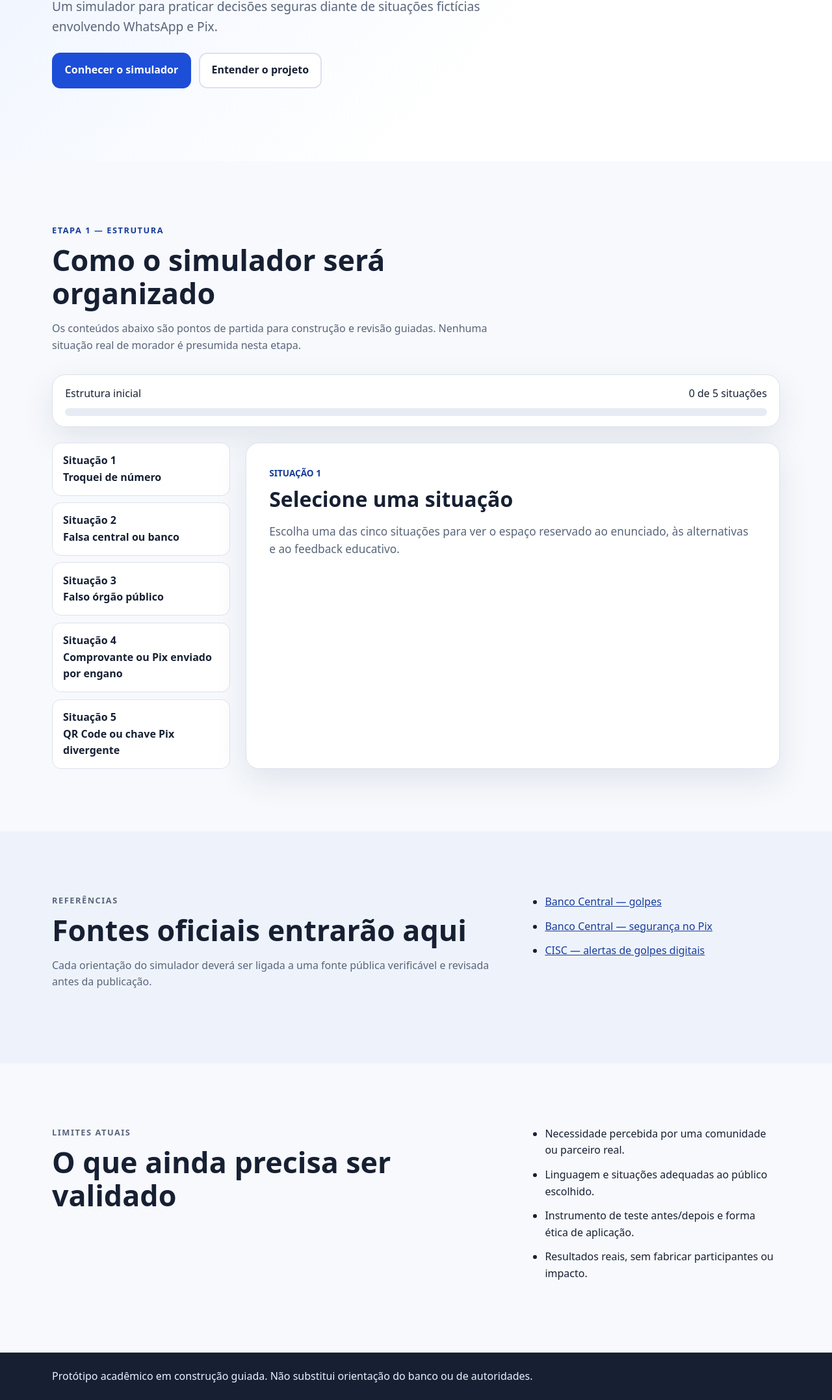
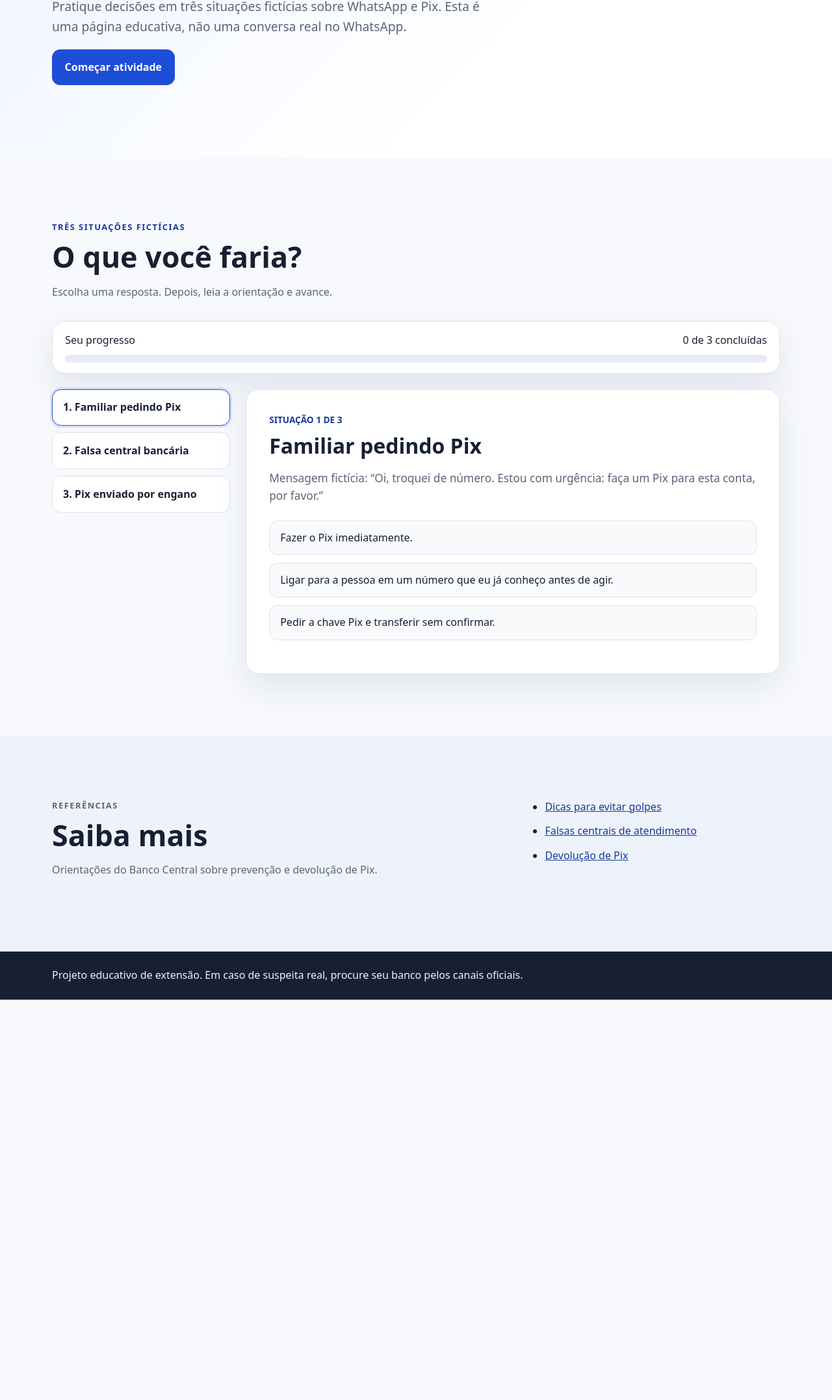
Before and after one commit to samuelfelipedaserraabreu/bairro-sem-golpes, a plain HTML site: page index.html in a window 1280 px wide. Shown: the part 515-2669 px from the top of the page at 65% size. After the commit the page ends 2053 px from the top, so only its background shows below. Drawn offline with Linux system fonts and the light colour scheme.

Commit message:
Implementar atividade educativa para piloto

```diff
--- a/app.js
+++ b/app.js
@@ -1,99 +1,20 @@
 const scenarios = [
-  {
-    title: 'Troquei de número',
-    prompt: 'Espaço reservado para uma mensagem fictícia em que alguém conhecido pede uma transferência urgente.',
-  },
-  {
-    title: 'Falsa central ou banco',
-    prompt: 'Espaço reservado para uma situação fictícia envolvendo pedido de código, senha ou acesso ao dispositivo.',
-  },
-  {
-    title: 'Falso órgão público',
-    prompt: 'Espaço reservado para uma mensagem fictícia com identidade visual, link e cobrança urgente.',
-  },
-  {
-    title: 'Comprovante ou Pix enviado por engano',
-    prompt: 'Espaço reservado para uma situação fictícia em que a pessoa pede devolução antes da conferência.',
-  },
-  {
-    title: 'QR Code ou chave Pix divergente',
-    prompt: 'Espaço reservado para praticar a conferência do destinatário antes da confirmação.',
-  },
+ {title:'Familiar pedindo Pix',prompt:'Mensagem fictícia: “Oi, troquei de número. Estou com urgência: faça um Pix para esta conta, por favor.”',options:['Fazer o Pix imediatamente.','Ligar para a pessoa em um número que eu já conheço antes de agir.','Pedir a chave Pix e transferir sem confirmar.'],safe:1,explanation:'Confirme a identidade por um número ou canal que você já conhece. Foto e urgência não provam quem enviou a mensagem. Não faça uma transferência apenas porque o contato pediu.'},
+ {title:'Falsa central bancária',prompt:'Mensagem fictícia: “Somos do seu banco. Há uma operação suspeita. Envie seu código de acesso ou faça um Pix para uma conta segura.”',options:['Enviar o código para resolver logo.','Fazer o Pix para a conta indicada.','Não enviar códigos nem dinheiro; contatar o banco por um canal oficial que eu mesmo procurei.'],safe:2,explanation:'Encerre o contato suspeito e procure o banco por um canal oficial independente. Não forneça senhas ou códigos, não clique em links recebidos e não faça Pix para uma suposta conta segura.'},
+ {title:'Pix enviado por engano',prompt:'Mensagem fictícia: “Fiz um Pix por engano para você. Devolva agora para esta outra chave.” A pessoa envia um comprovante.',options:['Conferir o extrato no aplicativo do banco e, se o Pix existir, usar a função de devolução da transação ou pedir orientação ao banco.','Acreditar no comprovante e transferir para a outra chave.','Devolver para qualquer conta indicada, sem conferir o extrato.'],safe:0,explanation:'Confira o recebimento no extrato, pois comprovantes podem ser falsos. Se for devolver, use a função de devolução vinculada à transação no aplicativo do banco; não faça um novo Pix para outra conta. Em caso de dúvida, contate o banco.'}
 ];
-
-const list = document.querySelector('#scenario-list');
-const kicker = document.querySelector('#scenario-kicker');
-const title = document.querySelector('#scenario-title');
-const prompt = document.querySelector('#scenario-prompt');
-const options = document.querySelector('#scenario-options');
-const feedback = document.querySelector('#scenario-feedback');
-const progressText = document.querySelector('#progress-text');
-const progressCount = document.querySelector('#progress-count');
-const progressBar = document.querySelector('#progress-bar');
-
-let selectedIndex = -1;
-
-function renderScenarioList() {
-  list.innerHTML = scenarios
-    .map(function (scenario, index) {
-      return [
-        '<button class="scenario-button" type="button" data-index="',
-        index,
-        '" aria-current="',
-        index === selectedIndex,
-        '"><span>Situação ',
-        index + 1,
-        '</span><br />',
-        scenario.title,
-        '</button>',
-      ].join('');
-    })
-    .join('');
-
-  list.querySelectorAll('[data-index]').forEach(function (button) {
-    button.addEventListener('click', function () {
-      selectScenario(Number(button.dataset.index));
-    });
-  });
+const list=document.querySelector('#scenario-list'), kicker=document.querySelector('#scenario-kicker'), title=document.querySelector('#scenario-title'), prompt=document.querySelector('#scenario-prompt'), options=document.querySelector('#scenario-options'), feedback=document.querySelector('#scenario-feedback'), next=document.querySelector('#next'), finish=document.querySelector('#finish');
+let index=0, answers=[];
+function render(){
+ const s=scenarios[index]; kicker.textContent='Situação '+(index+1)+' de 3';title.textContent=s.title;prompt.textContent=s.prompt;feedback.hidden=true;next.hidden=true;
+ list.replaceChildren();scenarios.forEach((item,i)=>{const el=document.createElement('div');el.className='scenario-button';el.textContent=(i+1)+'. '+item.title+(i<answers.length?' ✓':'');if(i===index)el.setAttribute('aria-current','true');list.append(el)});
+ options.replaceChildren();s.options.forEach((option,i)=>{const button=document.createElement('button');button.type='button';button.className='option-button';button.textContent=option;button.addEventListener('click',()=>choose(i));options.append(button)});
+ document.querySelector('#progress-count').textContent=answers.length+' de 3 concluídas';document.querySelector('#progress-bar').style.width=(answers.length/3*100)+'%';
 }
-
-function selectScenario(index) {
-  selectedIndex = index;
-  const scenario = scenarios[index];
-
-  kicker.textContent = 'Situação ' + (index + 1);
-  title.textContent = scenario.title;
-  prompt.textContent = scenario.prompt;
-  options.innerHTML = [
-    '<button class="option-button" type="button" data-feedback="safe">Eu pararia e confirmaria por outro canal.</button>',
-    '<button class="option-button" type="button" data-feedback="review">Eu ainda precisaria analisar melhor antes de agir.</button>',
-    '<button class="option-button" type="button" data-feedback="unknown">Não sei qual seria a atitude mais segura.</button>',
-  ].join('');
-
-  feedback.hidden = true;
-  feedback.textContent = '';
-
-  options.querySelectorAll('[data-feedback]').forEach(function (button) {
-    button.addEventListener('click', function () {
-      showFeedback(button.dataset.feedback);
-    });
-  });
-
-  progressText.textContent = 'Situação selecionada';
-  progressCount.textContent = (index + 1) + ' de ' + scenarios.length + ' situações';
-  progressBar.style.width = (((index + 1) / scenarios.length) * 100) + '%';
-  renderScenarioList();
-}
-
-function showFeedback(type) {
-  const messages = {
-    safe: 'Feedback inicial: confirmar por um canal independente é uma hipótese de resposta segura. O motivo e os sinais concretos desta situação ainda serão construídos e revisados.',
-    review: 'Feedback inicial: antes de concluir, procure sinais observáveis e uma forma segura de conferir. Esta explicação será aprofundada na próxima etapa.',
-    unknown: 'Tudo bem marcar incerteza. O objetivo do simulador será transformar essa dúvida em um procedimento verificável, sem expor dados pessoais.',
-  };
-
-  feedback.hidden = false;
-  feedback.textContent = messages[type];
-}
-
-renderScenarioList();
+function choose(i){const s=scenarios[index];answers.push(i===s.safe);options.querySelectorAll('button').forEach(b=>b.disabled=true);feedback.textContent=(i===s.safe?'Boa escolha. ':'Atenção: há uma opção mais segura. ')+s.explanation;feedback.hidden=false;next.textContent=index===2?'Concluir atividade':'Próxima situação';next.hidden=false;document.querySelector('#progress-count').textContent=answers.length+' de 3 concluídas';document.querySelector('#progress-bar').style.width=(answers.length/3*100)+'%';}
+next.addEventListener('click',()=>{if(index<2){index++;render();title.focus()}else{next.hidden=true;finish.hidden=false;finish.scrollIntoView({behavior:'smooth'});}});
+function summary(){const value=document.querySelector('#testimonial').value.trim();const consent=document.querySelector('#consent').checked;return 'Bairro Sem Golpes — concluí as três situações educativas.\nRespostas mais seguras: '+answers.filter(Boolean).length+' de 3.\n'+(value&&consent?'Depoimento autorizado para uso acadêmico, sem identificação: '+value:'Depoimento não incluído.')+'\nRegistro compartilhado voluntariamente pelo participante.'}
+function fallback(message){const box=document.querySelector('#manual-copy');box.hidden=false;box.value=summary();box.focus();box.select();document.querySelector('#share-status').textContent=message}
+document.querySelector('#copy').addEventListener('click',async()=>{try{await navigator.clipboard.writeText(summary());document.querySelector('#share-status').textContent='Resumo copiado. Envie ao responsável pela atividade.'}catch(e){fallback('Selecione e copie o resumo abaixo para enviar ao responsável.')}});
+document.querySelector('#share').addEventListener('click',async()=>{if(!navigator.share){fallback('Compartilhamento indisponível. Copie o resumo abaixo e envie ao responsável.');return}try{await navigator.share({text:summary()});document.querySelector('#share-status').textContent='Confirme se enviou o resumo ao responsável.'}catch(e){if(e.name!=='AbortError')fallback('Não foi possível compartilhar. Copie o resumo abaixo e envie ao responsável.')}});
+render();
--- a/index.html
+++ b/index.html
@@ -1,129 +1,7 @@
 <!doctype html>
-<html lang="pt-BR">
-  <head>
-    <meta charset="utf-8" />
-    <meta name="viewport" content="width=device-width, initial-scale=1" />
-    <meta name="description" content="Bairro Sem Golpes — simulador educativo de segurança digital." />
-    <title>Bairro Sem Golpes</title>
-    <link rel="stylesheet" href="styles.css" />
-    <script defer src="app.js"></script>
-  </head>
-  <body>
-    <header class="site-header">
-      <div class="container header-inner">
-        <a class="brand" href="#inicio" aria-label="Bairro Sem Golpes — início">
-          <span class="brand-mark" aria-hidden="true">!</span>
-          <span>Bairro Sem Golpes</span>
-        </a>
-        <nav aria-label="Navegação principal">
-          <a href="#simulador">Simulador</a>
-          <a href="#fontes">Fontes</a>
-          <a href="#sobre">Sobre</a>
-        </nav>
-      </div>
-    </header>
-
-    <main id="inicio">
-      <section class="hero">
-        <div class="container hero-grid">
-          <div>
-            <p class="eyebrow">Protótipo educativo</p>
-            <h1>Antes de clicar, pare e confira.</h1>
-            <p class="hero-text">
-              Um simulador para praticar decisões seguras diante de situações fictícias
-              envolvendo WhatsApp e Pix.
-            </p>
-            <div class="hero-actions">
-              <a class="button button-primary" href="#simulador">Conhecer o simulador</a>
-              <a class="button button-secondary" href="#sobre">Entender o projeto</a>
-            </div>
-          </div>
-          <aside class="notice" aria-label="Aviso de privacidade">
-            <strong>Privacidade desde o início</strong>
-            <p>
-              Esta primeira versão não pede cadastro, telefone, CPF, localização ou
-              mensagens reais. Os resultados ficam somente nesta sessão do navegador.
-            </p>
-          </aside>
-        </div>
-      </section>
-
-      <section id="simulador" class="section">
-        <div class="container">
-          <div class="section-heading">
-            <p class="eyebrow">Etapa 1 — estrutura</p>
-            <h2>Como o simulador será organizado</h2>
-            <p>
-              Os conteúdos abaixo são pontos de partida para construção e revisão guiadas.
-              Nenhuma situação real de morador é presumida nesta etapa.
-            </p>
-          </div>
-
-          <div class="progress-shell" aria-label="Progresso do simulador">
-            <div class="progress-label">
-              <span id="progress-text">Estrutura inicial</span>
-              <span id="progress-count">0 de 5 situações</span>
-            </div>
-            <div class="progress-track">
-              <div id="progress-bar" class="progress-bar" style="width: 0%"></div>
-            </div>
-          </div>
-
-          <div class="simulator-layout">
-            <div id="scenario-list" class="scenario-list" aria-label="Situações do simulador"></div>
-
-            <article class="scenario-card" aria-live="polite">
-              <div class="scenario-kicker" id="scenario-kicker">Situação 1</div>
-              <h3 id="scenario-title">Selecione uma situação</h3>
-              <p id="scenario-prompt">
-                Escolha uma das cinco situações para ver o espaço reservado ao enunciado,
-                às alternativas e ao feedback educativo.
-              </p>
-              <div id="scenario-options" class="option-list"></div>
-              <div id="scenario-feedback" class="feedback" hidden></div>
-            </article>
-          </div>
-        </div>
-      </section>
-
-      <section id="fontes" class="section section-muted">
-        <div class="container two-column">
-          <div>
-            <p class="eyebrow">Referências</p>
-            <h2>Fontes oficiais entrarão aqui</h2>
-            <p>
-              Cada orientação do simulador deverá ser ligada a uma fonte pública verificável
-              e revisada antes da publicação.
-            </p>
-          </div>
-          <ul class="source-list">
-            <li><a href="https://www.bcb.gov.br/golpes" target="_blank" rel="noreferrer">Banco Central — golpes</a></li>
-            <li><a href="https://bcb.gov.br/estabilidadefinanceira/pix-seguranca" target="_blank" rel="noreferrer">Banco Central — segurança no Pix</a></li>
-            <li><a href="https://www.gov.br/cisc/pt-br/alertas-de-golpes-digitais" target="_blank" rel="noreferrer">CISC — alertas de golpes digitais</a></li>
-          </ul>
-        </div>
-      </section>
-
-      <section id="sobre" class="section">
-        <div class="container two-column">
-          <div>
-            <p class="eyebrow">Limites atuais</p>
-            <h2>O que ainda precisa ser validado</h2>
-          </div>
-          <ul class="check-list">
-            <li>Necessidade percebida por uma comunidade ou parceiro real.</li>
-            <li>Linguagem e situações adequadas ao público escolhido.</li>
-            <li>Instrumento de teste antes/depois e forma ética de aplicação.</li>
-            <li>Resultados reais, sem fabricar participantes ou impacto.</li>
-          </ul>
-        </div>
-      </section>
-    </main>
-
-    <footer class="site-footer">
-      <div class="container">
-        <p>Protótipo acadêmico em construção guiada. Não substitui orientação do banco ou de autoridades.</p>
-      </div>
-    </footer>
-  </body>
-</html>
+<html lang="pt-BR"><head><meta charset="utf-8"><meta name="viewport" content="width=device-width, initial-scale=1"><meta name="description" content="Atividade educativa sobre golpes digitais"><title>Bairro Sem Golpes</title><link rel="stylesheet" href="styles.css"><script defer src="app.js"></script></head>
+<body><header class="site-header"><div class="container header-inner"><a class="brand" href="#inicio"><span class="brand-mark" aria-hidden="true">!</span><span>Bairro Sem Golpes</span></a><nav aria-label="Navegação"><a href="#simulador">Atividade</a><a href="#fontes">Fontes</a></nav></div></header>
+<main id="inicio"><section class="hero"><div class="container hero-grid"><div><p class="eyebrow">Atividade educativa voluntária</p><h1>Antes de agir, pare e confira.</h1><p class="hero-text">Pratique decisões em três situações fictícias sobre WhatsApp e Pix. Esta é uma página educativa, não uma conversa real no WhatsApp.</p><a class="button button-primary" href="#simulador">Começar atividade</a></div><aside class="notice"><strong>Você está em uma simulação</strong><p>Não informe senhas, códigos, dados bancários ou informações pessoais. Nenhuma transferência será solicitada. Você pode sair a qualquer momento.</p></aside></div></section>
+<section id="simulador" class="section"><div class="container"><div class="section-heading"><p class="eyebrow">Três situações fictícias</p><h2>O que você faria?</h2><p>Escolha uma resposta. Depois, leia a orientação e avance.</p></div><div class="progress-shell"><div class="progress-label"><span>Seu progresso</span><span id="progress-count">0 de 3 concluídas</span></div><div class="progress-track"><div id="progress-bar" class="progress-bar" style="width:0%"></div></div></div><div class="simulator-layout"><div id="scenario-list" class="scenario-list" aria-label="Situações"></div><article class="scenario-card"><div class="scenario-kicker" id="scenario-kicker"></div><h3 id="scenario-title"></h3><p id="scenario-prompt"></p><div id="scenario-options" class="option-list"></div><div id="scenario-feedback" class="feedback" aria-live="polite" hidden></div><div class="actions"><button id="next" class="button button-primary" type="button" hidden>Próxima situação</button></div></article></div>
+<section id="finish" class="notice" hidden><h2>Atividade concluída</h2><p>Se quiser, conte brevemente o que achou. Não inclua nome, telefone, dados bancários nem situações pessoais identificáveis.</p><label for="testimonial">Depoimento (opcional)</label><textarea id="testimonial" maxlength="500"></textarea><label><input id="consent" type="checkbox"> Autorizo o uso do meu depoimento, sem identificação, no relatório acadêmico de Samuel.</label><p class="result-note">Nada é enviado automaticamente. Para registrar sua participação, escolha compartilhar o resumo com o responsável pela atividade ou copie e envie a ele. O depoimento só será incluído se você autorizar. Compartilhar pode revelar sua identidade ao destinatário.</p><div class="actions"><button id="share" type="button" class="button button-primary">Compartilhar resumo</button><button id="copy" type="button" class="button button-secondary">Copiar resumo</button></div><p id="share-status" role="status"></p><textarea id="manual-copy" aria-label="Resumo para copiar manualmente" readonly hidden></textarea></section></div></section>
+<section id="fontes" class="section section-muted"><div class="container two-column"><div><p class="eyebrow">Referências</p><h2>Saiba mais</h2><p>Orientações do Banco Central sobre prevenção e devolução de Pix.</p></div><ul class="source-list"><li><a href="https://www.bcb.gov.br/meubc/faqs/p/dicas-gerais-para-evitar-golpes">Dicas para evitar golpes</a></li><li><a href="https://bcb.gov.br/meubc/faqs/p/cuidado-com-ligacoes-de-falsas-centrais-de-atendimento">Falsas centrais de atendimento</a></li><li><a href="https://www.bcb.gov.br/meubc/faqs/p/devolucao-de-dinheiro-com-pix">Devolução de Pix</a></li></ul></div></section></main><footer class="site-footer"><div class="container"><p>Projeto educativo de extensão. Em caso de suspeita real, procure seu banco pelos canais oficiais.</p></div></footer></body></html>
--- a/styles.css
+++ b/styles.css
@@ -202,3 +202,5 @@ h3 { font-size: clamp(1.35rem, 3vw, 2rem); }
   nav { gap: 0.75rem; }
   .hero { padding-top: 3.5rem; }
 }
+
+[hidden]{display:none!important} .option-button:disabled{cursor:default;opacity:.75} textarea{width:100%;min-height:7rem;padding:.8rem;font:inherit;border:1px solid var(--line);border-radius:.6rem} .actions{display:flex;gap:.75rem;flex-wrap:wrap;margin-top:1rem} .result-note{color:var(--muted)} button.button{cursor:pointer;font:inherit} label{display:block;margin:1rem 0}
```
